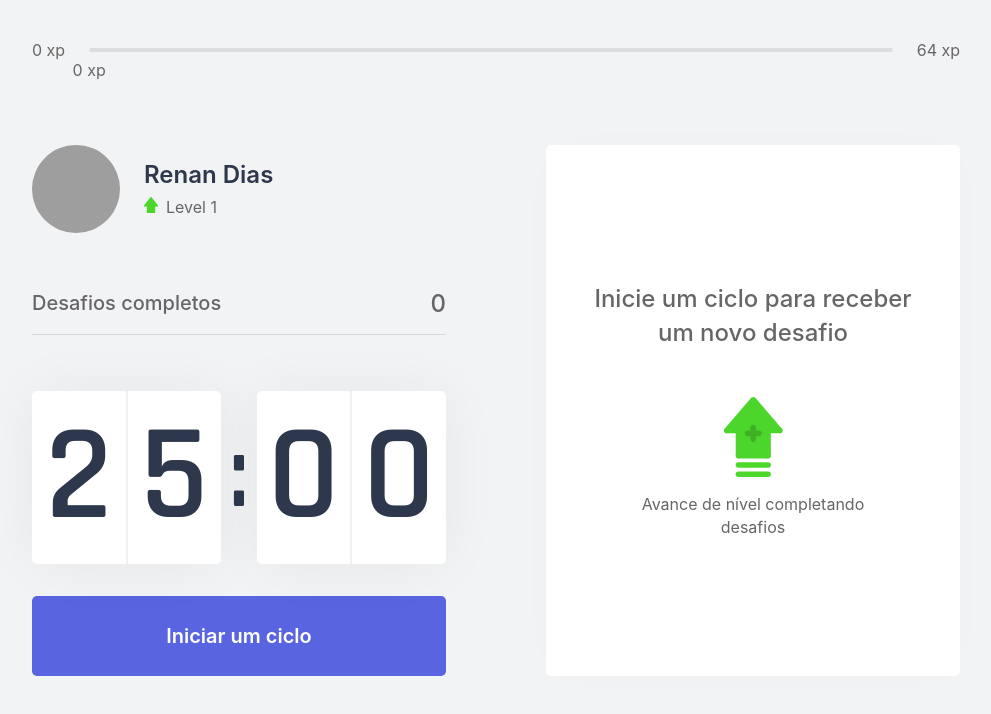
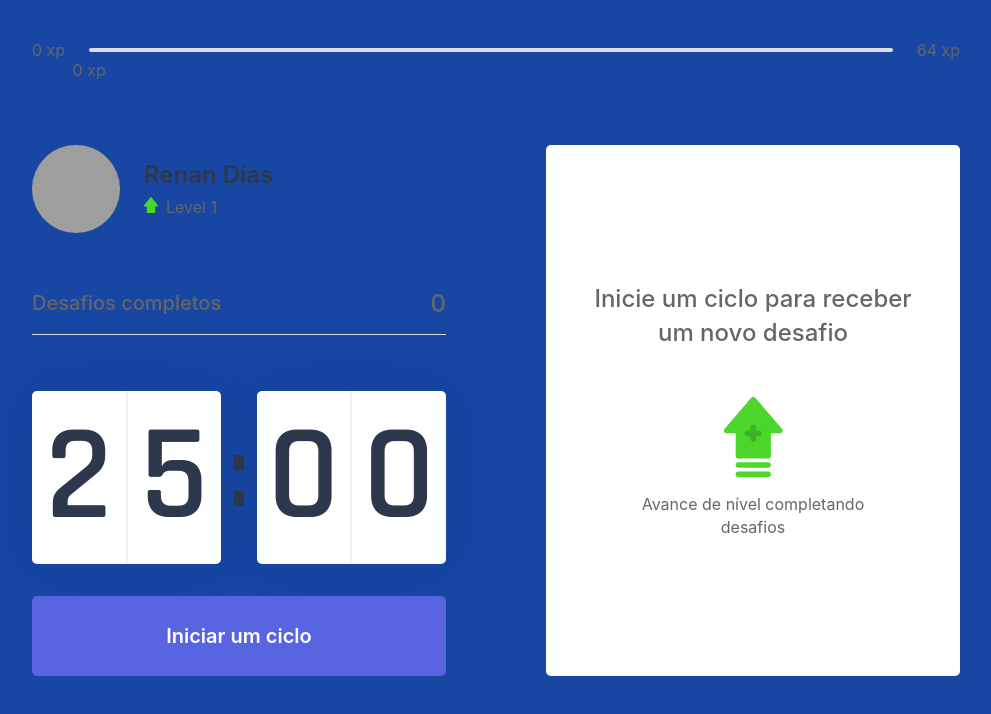
Before and after one commit to renan-dias/moveit-next, a Next.js app: page / in a window 1280 px wide. Shown: the top 714 px of the page, without its empty margins (144-1135 px from the left). Built offline with nearby package versions, Linux system fonts and the light colour scheme; grey boxes are pictures that could not be loaded.

Commit message:
estilização

```diff
--- a/src/styles/global.css
+++ b/src/styles/global.css
@@ -2,7 +2,7 @@
 
 :root {
     --white : #FFF;
-    --background : #F2F3F5;
+    --background : #1746a3;
     --gray-line : #DCDDE0;
     --text : #666666;
     --text-highlight : #B3B9FF;
```
